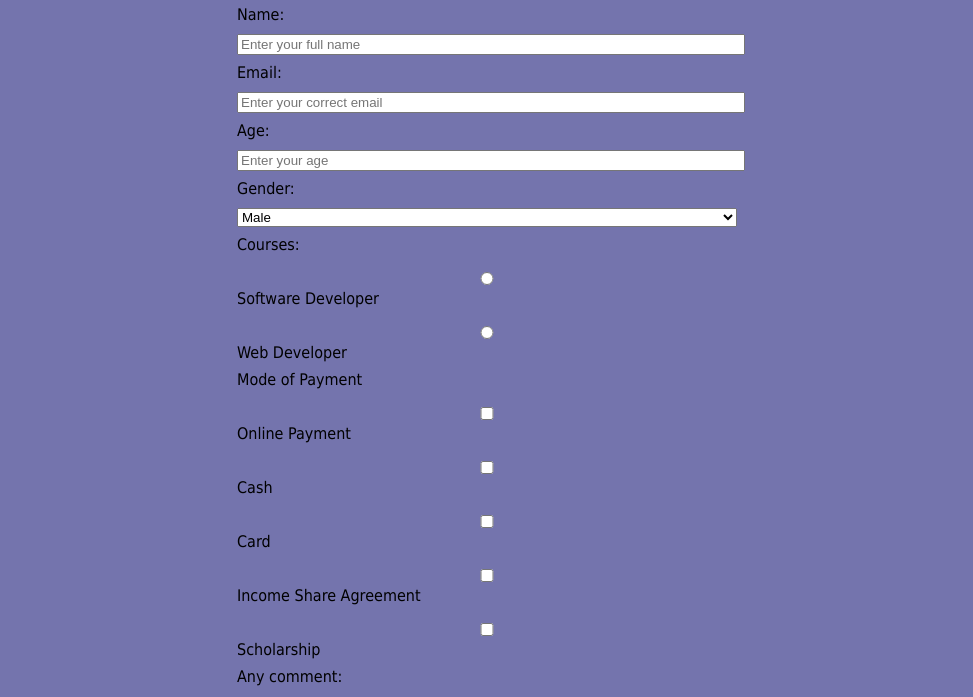
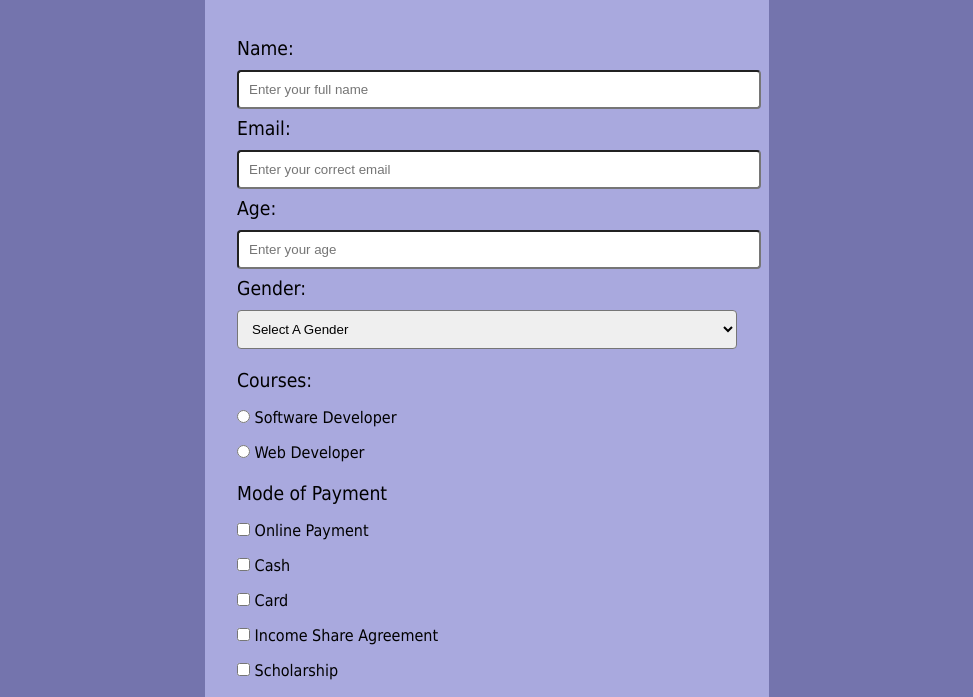
Before and after one commit to tshwarelomalepe/survey_form2, a plain HTML site: page index.html in a window 1280 px wide. Shown: the part 76-773 px from the top of the page, without its empty margins (153-1126 px from the left). Drawn offline with Linux system fonts and the light colour scheme.

Commit message:
updated css html

```diff
--- a/css/style.css
+++ b/css/style.css
@@ -1,9 +1,18 @@
+body{
+    width:100%;
+    height:100vh;
+    margin:0;
+    font-family:Tahoma;
+    background-color: rgb(116, 116, 173);
+}
+
 form{
     margin:0 auto;
     width:60vw;
     min-width:300px;
     max-width: 500px;
-    padding-bottom: 2em;
+    padding: 2em;
+    background-color: rgb(169, 169, 222);
 }
 h1,p{
     margin:0 auto;
@@ -12,26 +21,47 @@ h1,p{
     padding-top: 4px;
 }
 
+.label-title{
+    font-size: 1.2rem;
+}
+
 input,textarea, select{
     width:100%;
     margin:10px 0 0 0;
+    padding: 10px;
+    border-radius: 4px;
+}
+
+.radio-inline{
+    width: auto;
+}
+
+.courses{
+    margin-bottom: 20px;
+    margin-top: 20px;
+}
+
+.payment{
+    margin-bottom: 20px;
+    margin-top: 20px;
 }
 
 #submit{
     margin-left: auto;
     margin-right: auto;
     display: block;
+    width: 100%;
+    padding: 10px;
+    border-radius: 4px;
+    color: #fff;
+    background-color: rgb(19, 19, 105);
 }
+
+/* button:hover{
+    background-color: rgb(2, 2, 38);
+} */
 
 label{
     display: block;
     margin:0.5rem 0;
 }
-
-body{
-    width:100%;
-    height:100vh;
-    margin:0;
-    font-family:Tahoma;
-    background-color: rgb(116, 116, 173);
-}
--- a/index.html
+++ b/index.html
@@ -12,33 +12,34 @@
     <p id="description">This survey will help you decide which bootcamp to enroll for.</p>
 
     <form id="survey-form" autocomplete="off">
-      <label id="name-label">Name:<input id="name" type="text" placeholder="Enter your full name" required></label>
-      <label id="email-label">Email:<input id="email" type="email" required placeholder="Enter your correct email"></label>
-      <label id="number-label">Age:<input min="16" max="35" id="number" type="number" placeholder="Enter your age"></label>
-      <label>Gender:
+      <label id="name-label" class="label-title">Name:<input id="name" type="text" placeholder="Enter your full name" required></label>
+      <label id="email-label" class="label-title">Email:<input id="email" type="email" required placeholder="Enter your correct email"></label>
+      <label id="number-label" class="label-title">Age:<input min="16" max="35" id="number" type="number" placeholder="Enter your age"></label>
+      <label class="label-title">Gender:
         <select id="dropdown">
+          <option disabled selected>Select A Gender</option>
           <option name="gender">Male</option>
           <option name="gender">Female</option>
           <option name="gender">Others</option>
         </select>
       </label>
-      <div class="courses">
-      <labe >Courses:
-        <label><input type="radio" name="course" value="Software Developer"> Software Developer</label>
-        <label><input type="radio" name="course" value="Web Developer">Web Developer</label>
-      </label>
+    <div class="courses">
+      <label class="label-title">Courses: </label>
+        <label><input type="radio" name="course" value="Software Developer" class="radio-inline"> Software Developer</label>
+        <label><input type="radio" name="course" value="Web Developer" class="radio-inline"> Web Developer</label>
+
     </div>
 
-      <div class="payment">
-      <label>Mode of Payment</label>
-      <label><input type="checkbox" value="online" name="payment"> Online Payment</label>
-      <label><input type="checkbox" value="cash" name="payment"> Cash</label>
-      <label><input type="checkbox" value="card" name="payment"> Card</label>
-      <label><input type="checkbox" value="isa" name="payment"> Income Share Agreement</label>
-      <label><input type="checkbox" value="scholarship" name="payment"> Scholarship</label>
+    <div class="payment">
+      <label class="label-title">Mode of Payment</label>
+      <label><input type="checkbox" value="online" name="payment" class="radio-inline"> Online Payment</label>
+      <label><input type="checkbox" value="cash" name="payment" class="radio-inline"> Cash</label>
+      <label><input type="checkbox" value="card" name="payment" class="radio-inline"> Card</label>
+      <label><input type="checkbox" value="isa" name="payment" class="radio-inline"> Income Share Agreement</label>
+      <label><input type="checkbox" value="scholarship" name="payment" class="radio-inline"> Scholarship</label>
     </div>
 
-      <label for="comment-text">Any comment: </label>
+      <label for="comment-text" class="label-title">Any comment: </label>
       <textarea id="comment-text" rows="10" cols="20"></textarea>
 
       <button type="submit" id="submit">Submit</button>
```
